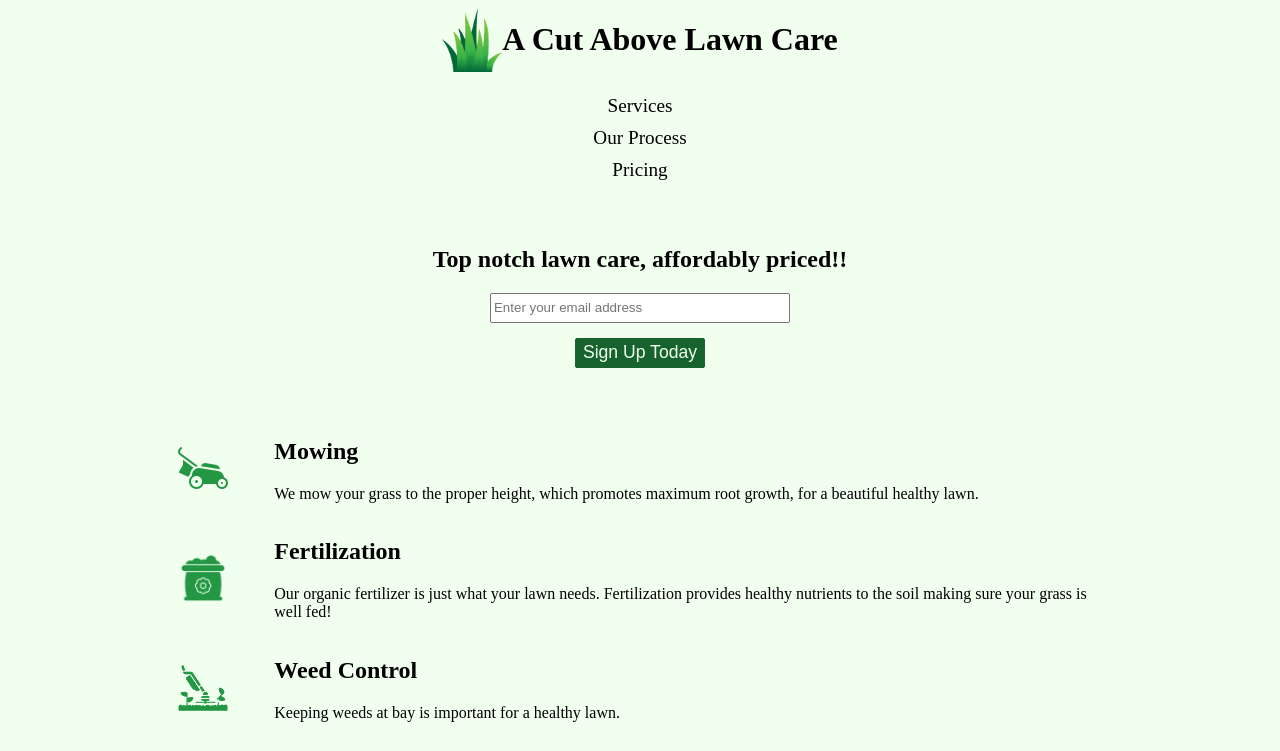
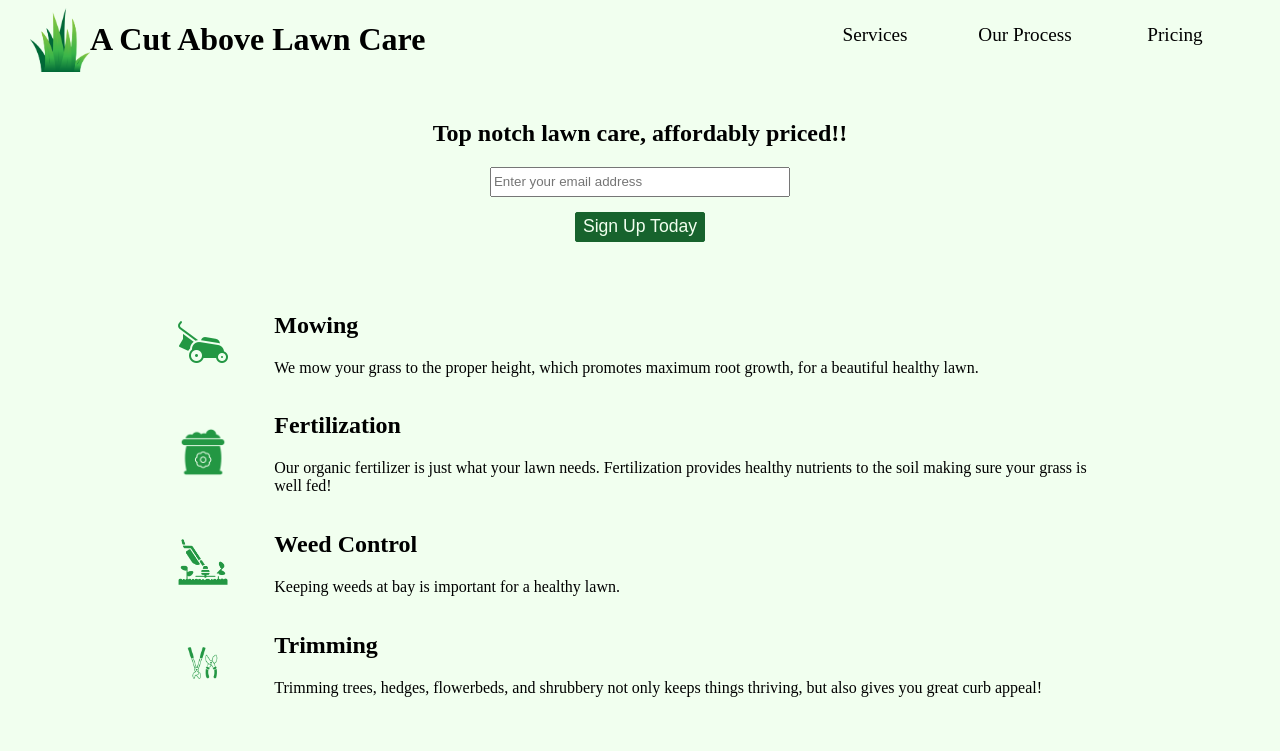
Before and after one commit to marefpceo/product-landing-page, a plain HTML site: page index.html in a window 1280 px wide. Shown: the top 751 px of the page. Drawn offline with Linux system fonts and the light colour scheme.

Commit message:
Completed desktop styling

```diff
--- a/styles.css
+++ b/styles.css
@@ -72,7 +72,7 @@ h3 {
   display: flex;
   flex-direction: column;
   justify-content: space-around;
-  margin: 10px auto;
+  margin: 10px 0;
   padding-bottom: 10px;
 }
 
@@ -141,7 +141,7 @@ h3 {
   margin: 15px;
   border: 1px solid #17632d;
   border-radius: 2px;
-  width: 250px;
+  min-width: 250px;
 }
 
 .card-head {
@@ -150,6 +150,10 @@ h3 {
   background-color: #17632d;
   text-align: center;
   width: 100%;
+}
+
+.card-body ul {
+  padding: 0;
 }
 
 .card-body ul li {
@@ -172,3 +176,25 @@ h3 {
   height: 30px;
   margin: 0 0 10px;
 }
+
+@media only screen and (min-width: 769px) {
+  #header {
+    display: flex;
+    justify-content: space-between;
+    padding: 0 30px;
+  }
+
+  #navbar {
+    flex-direction: row;
+    justify-content: space-between;
+    align-items: center;
+  }
+
+  #navbar a {
+    width: 150px;
+  }
+
+  #pricing {
+    flex-direction: row;
+  }
+}
```
